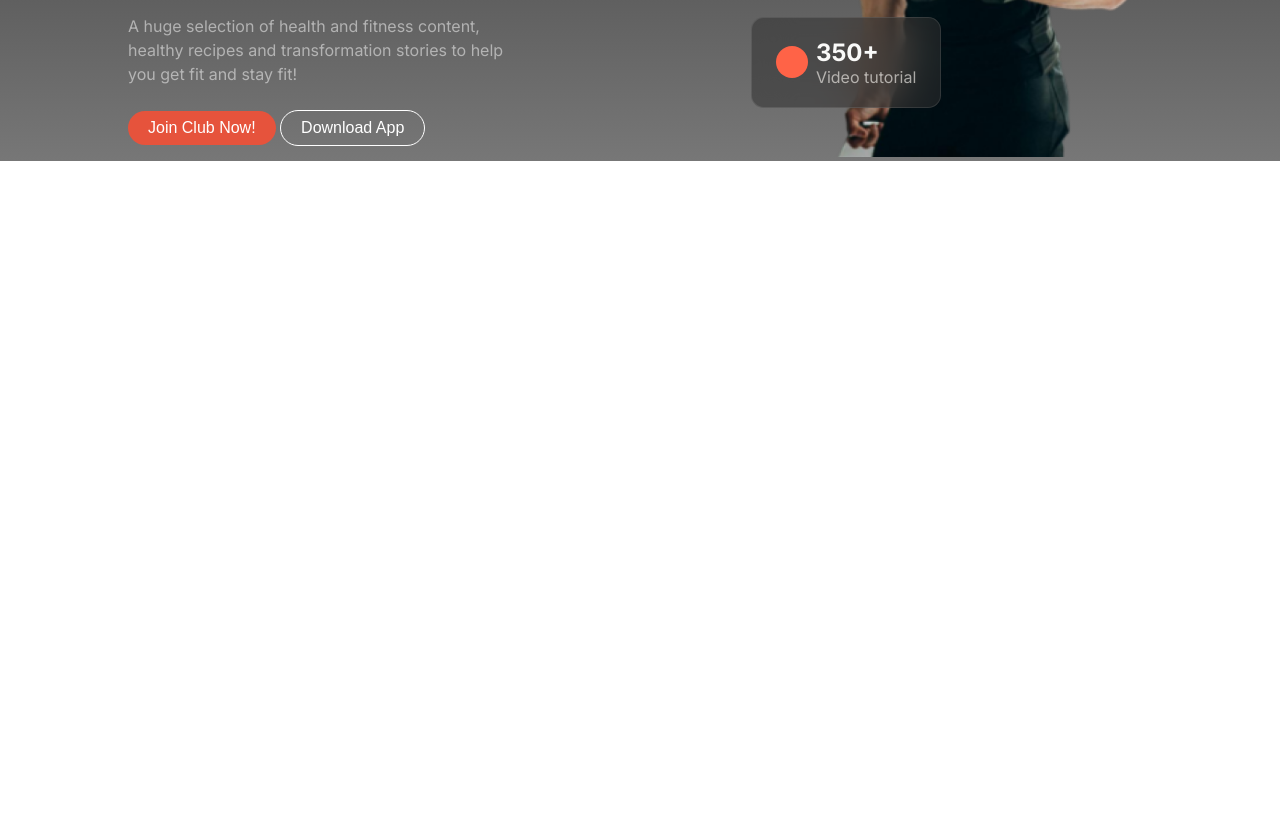
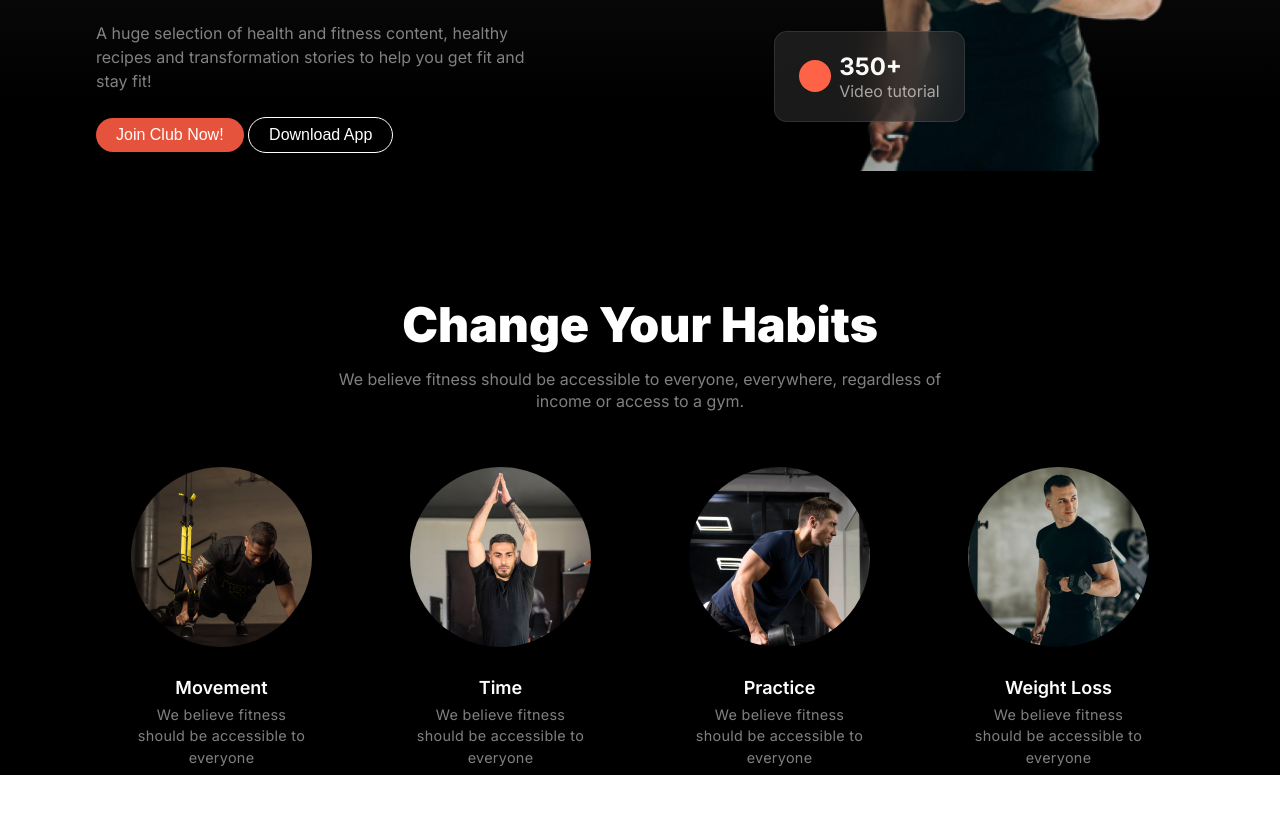
Before and after one commit to rathininfo/fitness-website, a plain HTML site: page index.html in a window 1280 px wide. Shown: the part 541-1354 px from the top of the page. Before the commit the page ends 800 px from the top, so only its background shows below. Drawn offline with Linux system fonts and the light colour scheme.

Commit message:
Change Your Habits section completed

```diff
--- a/index.html
+++ b/index.html
@@ -3,7 +3,7 @@
 <head>
     <meta charset="UTF-8">
     <meta name="viewport" content="width=device-width, initial-scale=1.0">
-    <title>Lifestyle</title>
+    <title>Fitness Website</title>
     <link rel="stylesheet" href="style/style.css">
     <script src="https://kit.fontawesome.com/7472c29f3c.js" crossorigin="anonymous"></script>
 </head>
@@ -13,7 +13,7 @@
 <!-- start nav section -->
 <nav class="nav-container">
     <div class="nav-content">
-        <h1 class="nav-title"><span class="nav-title-style">Lifestyle</span></h1>
+        <h1 class="nav-title"><span class="nav-title-style">Fitness</span></h1>
         <ul>
             <li><a href="#"><button class="button-primary">Home</button></a></li>
             <li><a href="#">Service</a></li>
@@ -33,7 +33,7 @@
                     <p class="hero-description">A huge selection of health and fitness content, healthy recipes and transformation stories to help you get fit and stay fit!</p>
                     <div class="hero-button">
                         <button class="join-btn button-primary">Join Club Now!</button>
-                        <button class="download-btn button-primary">Download App</button>
+                        <button class="download-btn">Download App</button>
                     </div>
                 </div>
 
@@ -58,5 +58,41 @@
      </header>
     <!-- end header section -->
 
+    <!-- start main section -->
+     <main class="main-container">
+        <section class="change-Your-Habits-container">
+            <div class="change-Your-Habits-content">
+                <h2 class="change-Your-Habits-title">Change Your Habits</h2>
+                <p class="change-Your-Habits-description">We believe fitness should be accessible to everyone, everywhere, regardless of income or access to a gym.</p>
+            </div>
+
+            <div class="habib-category-container">
+                <div class="habib-category-content">
+                  <div class="habit-image-content">
+                    <img src="images/image 3.png" alt="Image Here">
+                    <h5 class="habit-image-title">Movement</h5>
+                    <p class="habit-image-description">We believe fitness should be accessible to everyone</p>
+                  </div>
+                   <div class="habit-image-content">
+                    <img src="images/image 2.png" alt="Image Here">
+                    <h5 class="habit-image-title">Time</h5>
+                    <p class="habit-image-description">We believe fitness should be accessible to everyone</p>
+                   </div>
+                   <div class="habit-image-content">
+                    <img src="images/image 4.png" alt="Image Here">
+                    <h5 class="habit-image-title">Practice</h5>
+                    <p class="habit-image-description">We believe fitness should be accessible to everyone</p>
+                   </div>
+                   <div class="habit-image-content">
+                    <img src="images/image 5.png" alt="Image Here">
+                    <h5 class="habit-image-title">Weight Loss</h5>
+                    <p class="habit-image-description">We believe fitness should be accessible to everyone</p>
+                   </div>
+                </div>
+            </div>
+        </section>
+     </main>
+    <!-- end main section -->
+
 </body>
 </html>
--- a/style/style.css
+++ b/style/style.css
@@ -34,11 +34,11 @@ padding: 0;}
 .header-container{
     max-width: 1440px;
     margin: 0 auto;
-    background: linear-gradient(180.00deg, rgb(17, 17, 17),rgba(119, 119, 119, 119) 100%);
+    background: linear-gradient(to bottom, rgb(0, 0, 0) 0%, rgb(20, 20, 20) 50%, rgb(0, 0, 0) 90%);
 }
 /* start nav section style */
 .nav-container{
-    max-width: 80%;
+    max-width: 85%;
     margin: 0 auto;
     padding: 3.56rem 0rem;
 }
@@ -83,7 +83,7 @@ nav li a{
 /* end nav section style */
 /* start hero section style */
 .hero-container{
-    max-width: 80%;
+    max-width: 85%;
     margin: 0 auto;
 }
 
@@ -183,6 +183,12 @@ nav li a{
 .download-btn{
     border: 1px solid rgb(255, 255, 255);
     background-color: transparent;
+    border-radius: 2.5rem;
+    border-radius: 46px;
+    padding: 8px 20px 8px 20px;
+    font-size: 1rem;
+    color: rgb(255, 255, 255);
+    cursor: pointer;
 }
 
 .hero-right-content img{
@@ -190,6 +196,81 @@ nav li a{
     height: 100%;
 }
 /* end hero section style */
+/* end header section */
+
+/* start main style */
+.main-container{
+    max-width: 1440px;
+    margin: 0 auto;
+    background: rgb(0, 0, 0);
+}
+
+/* start change your habit style */
+.change-Your-Habits-container{
+    width: 85%;
+    margin: 0 auto;
+}
+
+.change-Your-Habits-content{
+    display: flex;
+    flex-direction: column;
+    text-align: center;
+    width: 60%;
+    margin: 0 auto;
+}
+
+.change-Your-Habits-title{
+    color: rgb(255, 255, 255);
+    font-size: 3rem;
+    font-weight: 900;
+    margin-top: 120px;
+}
+
+.change-Your-Habits-description{
+    color: rgba(255, 255, 255, 0.5);
+    font-size: 1rem;
+    font-weight: 400;
+    line-height: 140%;
+    margin-top: 14px;
+}
+
+.habib-category-content{
+    display: flex;
+    justify-content: center;
+    align-items: center;
+    gap: 10%;
+    margin: 54px;
+}
+
+.habib-category-content img{
+    border-radius: 50%;
+    margin-bottom: 26px;
+}
+
+.habit-image-content{
+    text-align: center;
+}
+
+.habit-image-title{
+    color: rgb(255, 255, 255);
+    font-size: 1.125rem;
+    font-weight: 600;
+}
+
+.habit-image-description{
+    color: rgba(255, 255, 255, 0.5);
+    font-size: 0.9rem;
+    font-weight: 400;
+    line-height: 150%;
+    letter-spacing: 0.3px;
+    margin: 6px 0px;
+}
+/* end change your habit style */
+
+
+/* end main style */
+
+
 
 
 /* start responsive style */
@@ -255,4 +336,29 @@ nav li a{
         right: 0;
     }
 
+
+    .change-Your-Habits-container{
+        display: flex;
+        flex-direction: column;
+    }
+
+
+    .change-Your-Habits-content{
+        width: 100%;
+    }
+
+    .change-Your-Habits-title{
+        font-size: 2.2rem;
+    }
+
+    .habib-category-content{
+        display: flex;
+        flex-direction: column;
+        gap: 10%;
+    }
+
+    .habit-image-content{
+        margin-top: 20px;
+    }
+
   }
```
